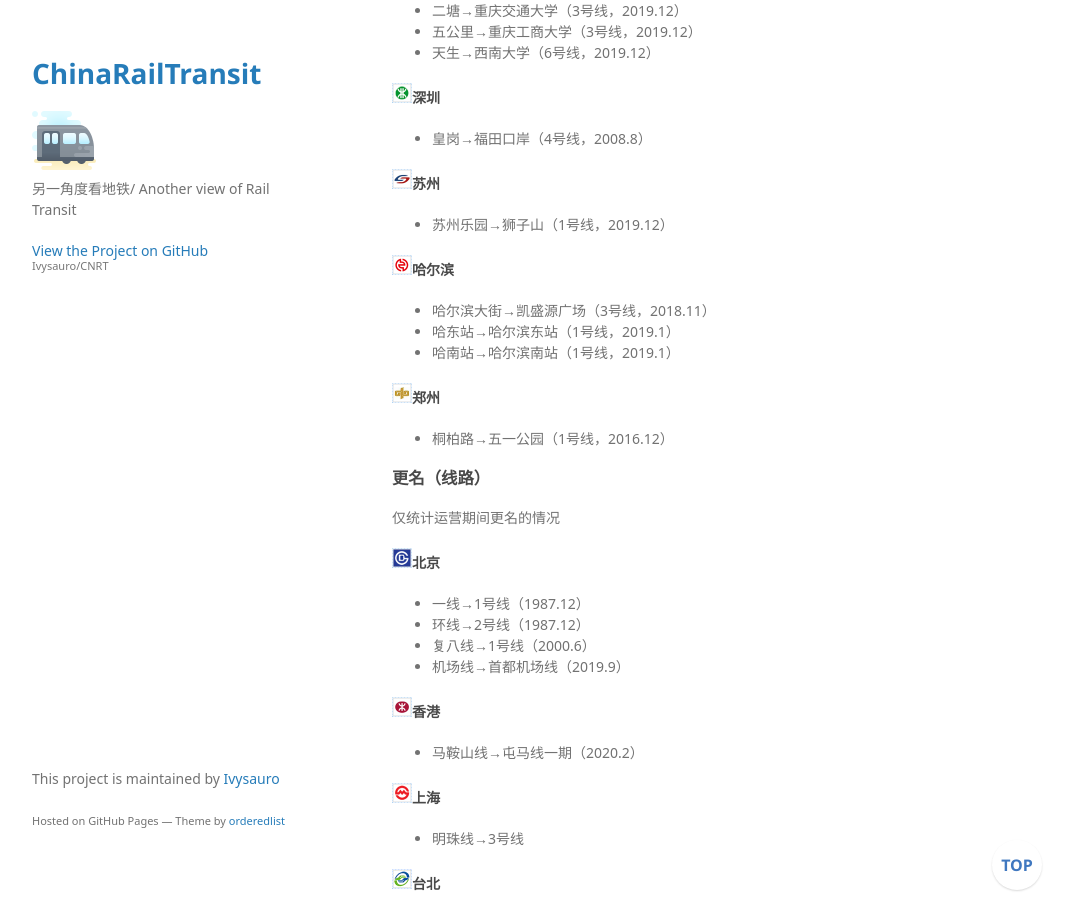
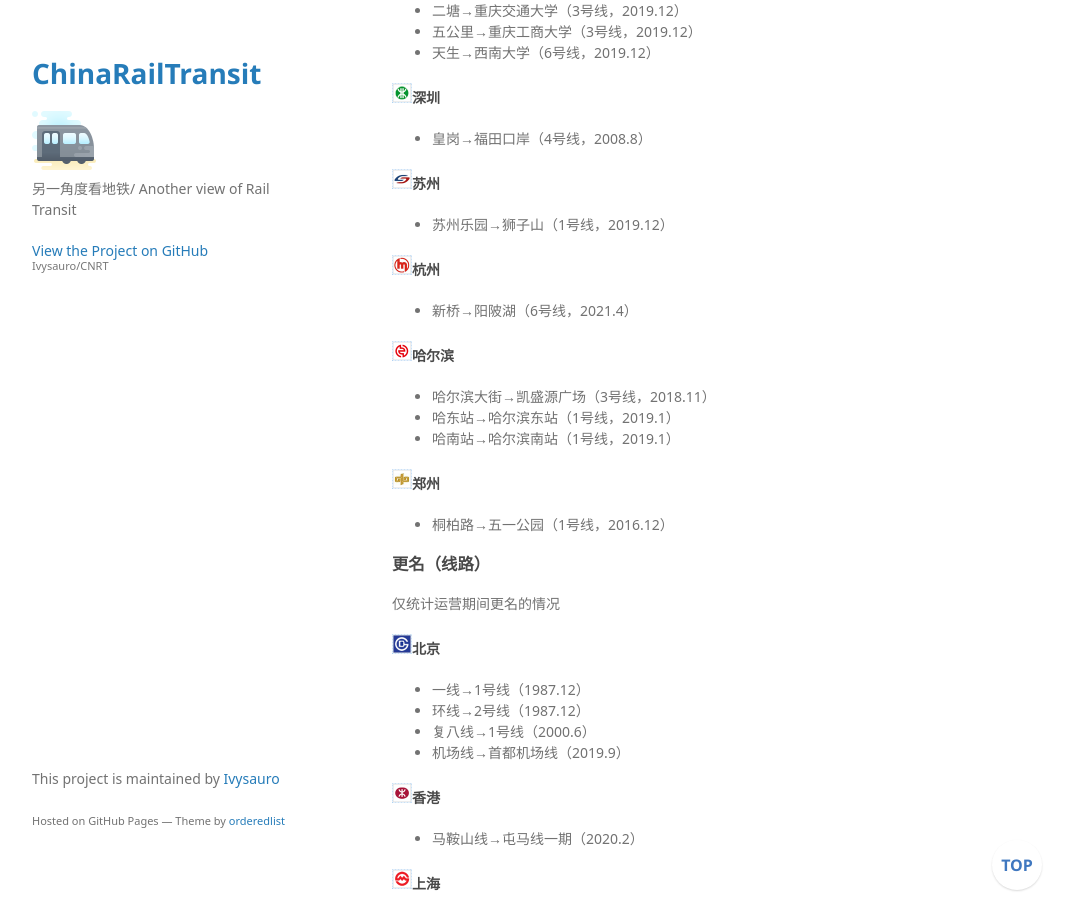
Before and after one commit to Ivysauro/CNRT, a Jekyll site: the page built from data/SpSta.md, in a window 1280 px wide and 900 px high, scrolled down 13757 px. Shown: the whole window, without its empty margins (178-1249 px from the left). Built offline with Jekyll 4.4.1, drawn with Linux system fonts in a browser that asks for light colours; some web fonts are replaced; our own code applies the rules of GitHub Pages for plain Markdown files; a script that is not in the unit is left out.

Commit message:
🍊更新杭州数据
新桥站更名为阳陂湖站

```diff
--- a/data/SpSta.md
+++ b/data/SpSta.md
@@ -575,6 +575,9 @@
 #### <img src="https://raw.githubusercontent.com/Ivysauro/CNRT/master/images/city/suz.gif" width="20" hegiht="20"/>苏州
 - 苏州乐园→狮子山（1号线，2019.12）
 
+#### <img src="https://raw.githubusercontent.com/Ivysauro/CNRT/master/images/city/hz.gif" width="20" hegiht="20"/>杭州
+- 新桥→阳陂湖（6号线，2021.4）
+
 #### <img src="https://raw.githubusercontent.com/Ivysauro/CNRT/master/images/city/hrb.gif" width="20" hegiht="20"/>哈尔滨
 - 哈尔滨大街→凯盛源广场（3号线，2018.11）
 - 哈东站→哈尔滨东站（1号线，2019.1）
```
